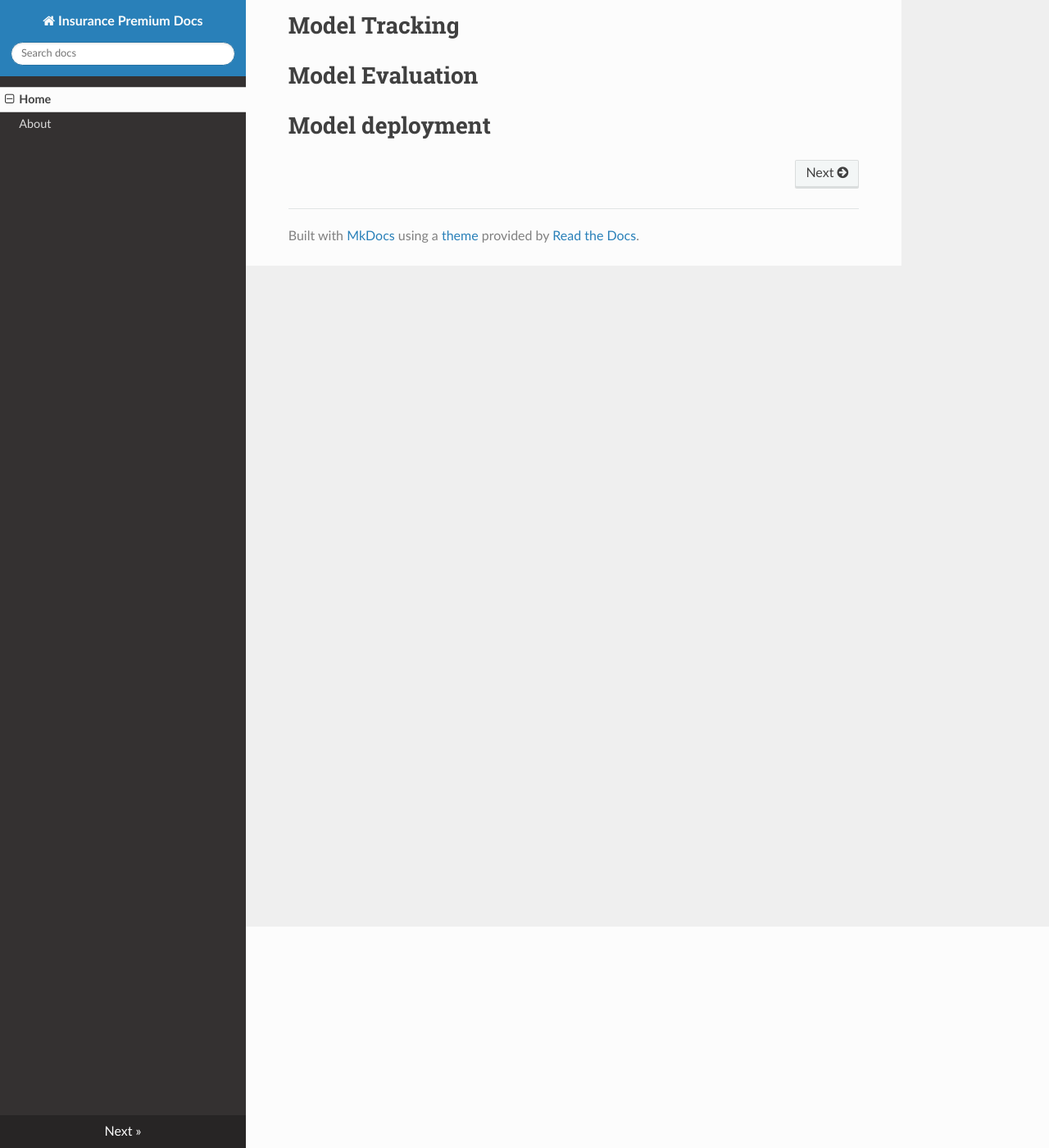
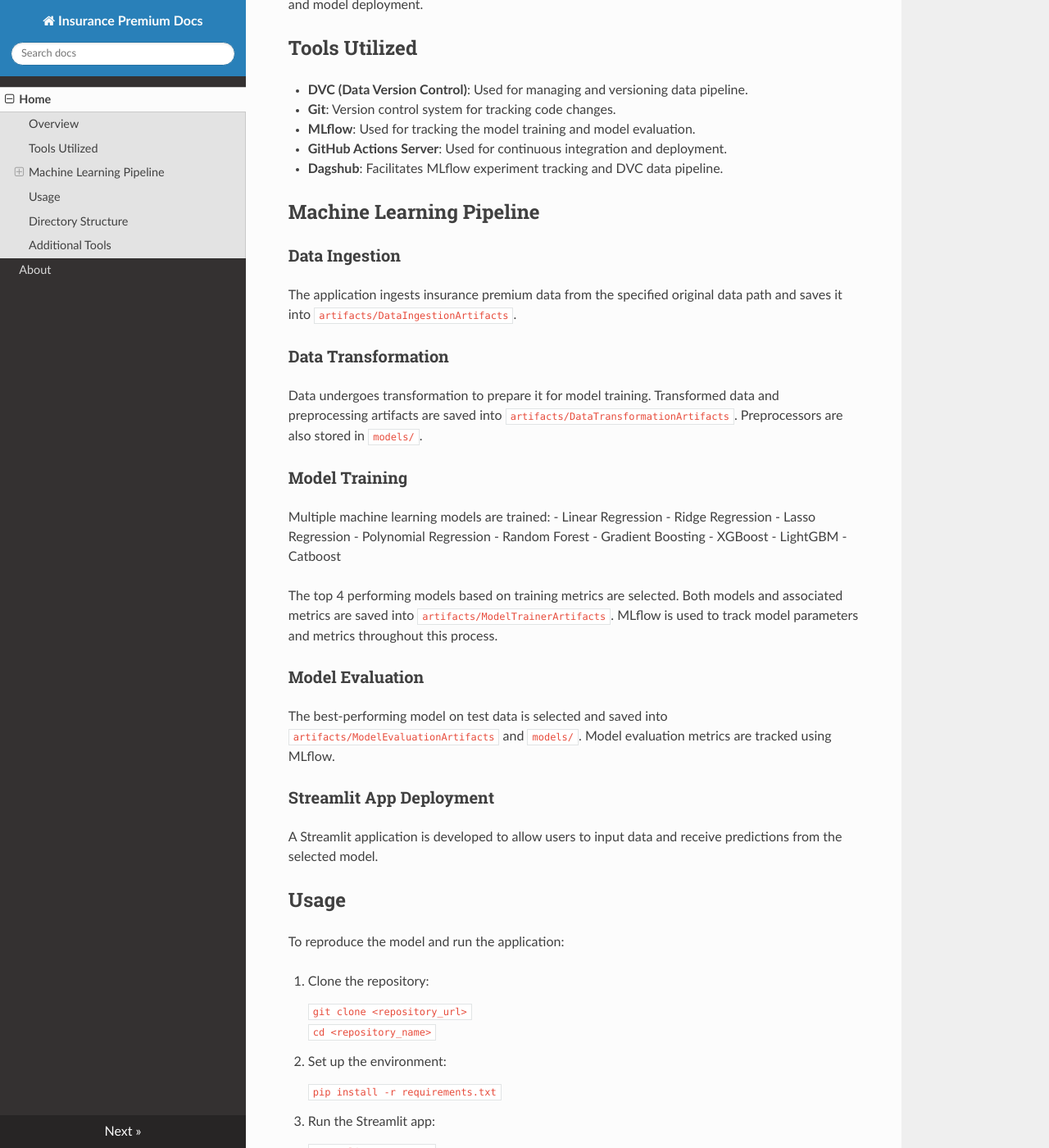
Before and after one commit to ravi46931/insurance-premium-MLOps, an MkDocs documentation site: the page built from docs/docs/index.md, in a window 1280 px wide and 1400 px high, scrolled down 270 px. Shown: the whole window at 82% size. Built offline with MkDocs 1.6.1, drawn with Linux system fonts in a browser that asks for light colours; nearby versions of some CDN libraries; some of the changed text lies outside the part shown.

````diff
--- a/docs/docs/index.md
+++ b/docs/docs/index.md
@@ -1,6 +1,134 @@
-# Introduction
+<!-- # Introduction
 # Dataset
 # Model Training
 # Model Tracking
 # Model Evaluation
-# Model deployment
+# Model deployment -->
+
+# Insurance Premium Prediction Application
+
+## Overview
+
+This is a machine learning application designed for predicting insurance premiums. The project leverages a variety of tools and frameworks to streamline data management, experiment tracking, and model deployment.
+
+## Tools Utilized
+
+- **DVC (Data Version Control)**: Used for managing and versioning data pipeline.
+- **Git**: Version control system for tracking code changes.
+- **MLflow**: Used for tracking the model training and model evaluation.
+- **GitHub Actions Server**: Used for continuous integration and deployment.
+- **Dagshub**: Facilitates MLflow experiment tracking and DVC data pipeline.
+
+## Machine Learning Pipeline
+
+### Data Ingestion
+
+The application ingests insurance premium data from the specified original data path and saves it into `artifacts/DataIngestionArtifacts`.
+
+### Data Transformation
+
+Data undergoes transformation to prepare it for model training. Transformed data and preprocessing artifacts are saved into `artifacts/DataTransformationArtifacts`. Preprocessors are also stored in `models/`.
+
+### Model Training
+
+Multiple machine learning models are trained:
+- Linear Regression
+- Ridge Regression
+- Lasso Regression
+- Polynomial Regression
+- Random Forest
+- Gradient Boosting
+- XGBoost
+- LightGBM
+- Catboost
+
+The top 4 performing models based on training metrics are selected. Both models and associated metrics are saved into `artifacts/ModelTrainerArtifacts`. MLflow is used to track model parameters and metrics throughout this process.
+
+### Model Evaluation
+
+The best-performing model on test data is selected and saved into `artifacts/ModelEvaluationArtifacts` and `models/`. Model evaluation metrics are tracked using MLflow.
+
+### Streamlit App Deployment
+
+A Streamlit application is developed to allow users to input data and receive predictions from the selected model.
+
+## Usage
+
+To reproduce the model and run the application:
+
+1. Clone the repository:
+
+    `git clone <repository_url>`<br>
+    `cd <repository_name>`
+
+2. Set up the environment:
+
+    `pip install -r requirements.txt`<br>
+
+3. Run the Streamlit app:
+
+    `streamlit run app.py`
+
+## Directory Structure
+
+```bash
+.github/
+└── workflows/
+├── .gitkeep
+└── ci.yaml
+src/
+├── init.py
+├── components/
+│ ├── init.py
+│ ├── data_ingestion.py
+│ ├── data_transformation.py
+│ ├── model_trainer.py
+│ └── model_evaluation.py
+├── constants/
+│ └── init.py
+├── entity/
+│ ├── init.py
+│ ├── config_entity.py
+│ └── artifact_entity.py
+├── pipeline/
+│ ├── init.py
+│ ├── training_pipeline.py
+│ └── prediction_pipeline.py
+├── utils/
+│ ├── init.py
+│ └── utils.py
+├── logger/
+│ └── init.py
+└── exception/
+└── init.py
+tests/
+├── unit/
+│ └── init.py
+└── integration/
+└── init.py
+docs/
+├── docs/
+│ ├── index.md
+│ └── getting-started.md
+├── mkdocs.yml
+└── README.md
+data/
+└── insurance.csv
+.env
+requirements.txt
+setup.py
+setup.cfg
+pyproject.toml
+tox.ini
+app.py
+main.py
+experiment/
+└── experiments.ipynb
+README.md
+implement.md
+.gitignore
+```
+
+## Additional Tools
+- Data Version Control (DVC): Tracks changes in datasets for reproducibility.
+- MLflow with Dagshub: Manages experiments, parameters, and metrics across the ML lifecycle.
````
Also changed, not shown: 1 other file.
